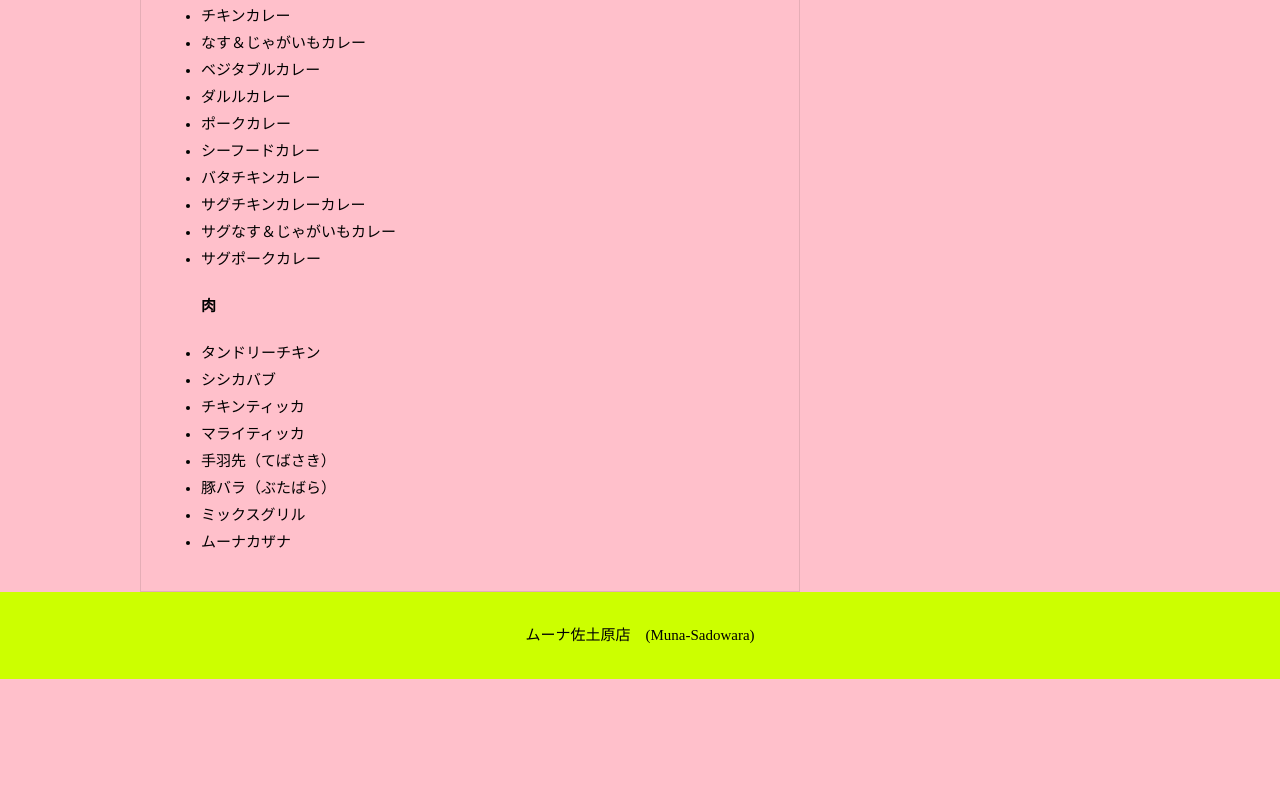
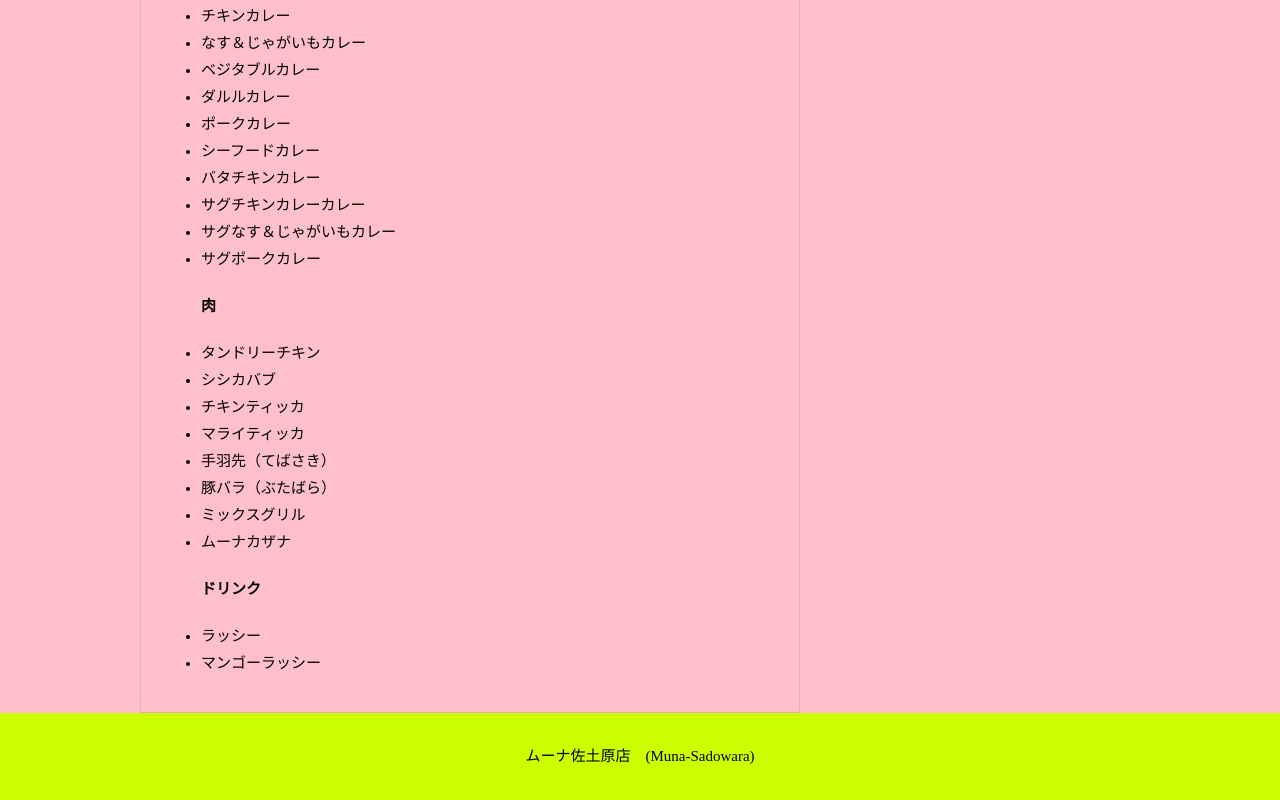
Before and after one commit to samirgaire10/munasadowara, a plain HTML site: page index.html in a window 1280 px wide. Shown: the part 1834-2634 px from the top of the page. Before the commit the page ends 2513 px from the top, so only its background shows below. Drawn offline with Linux system fonts and the light colour scheme.

Commit message:
drink added

```diff
--- a/index.html
+++ b/index.html
@@ -101,6 +101,11 @@
          <li>豚バラ（ぶたばら）</li>
          <li>ミックスグリル</li>
          <li>ムーナカザナ</li>
+
+         <h4>ドリンク</h4>
+         <li>ラッシー</li>
+         <li>マンゴーラッシー</li>
+
       </ul>
 
 
```
